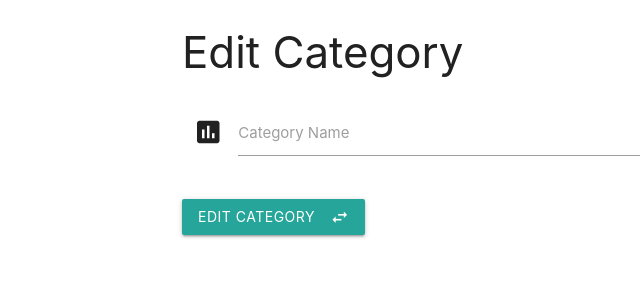
After one commit to auxfuse/task-manager, a Flask app: template templates/editcategory.html in a window 1280 px wide. The commit adds this page. Shown: the top 300 px of the page, without its empty margins (10-650 px from the left). Run offline with Flask 2, Linux system fonts and the light colour scheme; the template is opened without the code that fills it, so the values that code supplies are empty; some libraries are stand-ins or nearby versions.

Commit message:
editcategory.html and associated views added

```diff
--- a/app.py
+++ b/app.py
@@ -7,20 +7,26 @@ from bson.objectid import ObjectId
 
 app = Flask(__name__)
 
+
 app.config["MONGO_DBNAME"] = 'task_manager'
 app.config["MONGO_URI"] = 'mongodb+srv://root:r00tUser@newcluster-ldajm.mongodb.net/task_manager?retryWrites=true&w=majority'
 
+
 mongo = PyMongo(app)
 
+
 @app.route('/')
+
 
 @app.route('/get_tasks')
 def get_tasks():
     return render_template("tasks.html", tasks=mongo.db.tasks.find())
 
+
 @app.route('/add_task')
 def add_task():
     return render_template('addtask.html', categories=mongo.db.categories.find())
+
 
 """Form submission to take currently filled fields to create a new document in our tasks collection.
 We convert the form to a dict so it can be easily understood by Mongo. In reality we would also add form validation here
@@ -31,6 +37,7 @@ def insert_task():
     tasks.insert_one(request.form.to_dict())
     return redirect(url_for('get_tasks'))
 # Good practice to return the user to the task page once document is created in DB.
+
 
 """Create associated function that will react to the 'edit' button being clicked to edit the properties associated
 with just that singular task. Fetch the task that matches the task ID using the mongo ID as parameter alongside the value
@@ -43,6 +50,7 @@ def edit_task(task_id):
     all_categories = mongo.db.categories.find()
     return render_template('edittask.html', task=the_task, categories=all_categories)
 
+
 @app.route('/update_task/<task_id>', methods=['POST'])
 def update_task(task_id):
     tasks = mongo.db.tasks
@@ -51,19 +59,27 @@ def update_task(task_id):
         'task_name': request.form.get('task_name'),
         'category_name': request.form.get('category_name'),
         'task_description': request.form.get('task_description'),
-         'due_date': request.form.get('due_date'),
-         'is_urgent': request.form.get('is_urgent')
+        'due_date': request.form.get('due_date'),
+        'is_urgent': request.form.get('is_urgent')
      })
     return redirect(url_for('get_tasks'))
+
 
 @app.route('/delete_task/<task_id>')
 def delete_task(task_id):
     mongo.db.tasks.remove({'_id': ObjectId(task_id)})
     return redirect(url_for('get_tasks'))
 
+
 @app.route('/get_categories')
 def get_categories():
     return render_template('categories.html', categories=mongo.db.categories.find())
+
+
+@app.route('/edit_category/<category_id>')
+def edit_category(category_id):
+    return render_template('editcategory.html', category=mongo.db.categories.find_one({'_id': ObjectId(category_id)}))
+
 
 if __name__ == "__main__":
     app.run(host=os.environ.get('IP'),
--- a/templates/categories.html
+++ b/templates/categories.html
@@ -9,8 +9,8 @@
                 <div class="row">
                     <div class="collapsible-header">
                         <div class="col s3">
-                            <a href="" class="waves-effect waves-light btn btn_small">Edit</a>
-                            <a href="" class="waves-effect waves-light btn btn_small blue">Done</a>
+                            <a href="{{url_for('edit_category', category_id=category._id)}}" class="waves-effect waves-light btn btn_small">Edit</a>
+                            <a href="" class="waves-effect waves-light btn btn_small blue">Delete</a>
                         </div>
                         <div class="col s9">
                             <div class="category_header">{{cat.category_name}}</div>
--- /dev/null
+++ b/templates/editcategory.html
@@ -0,0 +1,23 @@
+{% extends 'base.html' %}
+{% block content %}
+
+    <h3>Edit Category</h3>
+    <div class="row">
+        <!-- Form action to be set to the url of the function of 'insert_task' -->
+        <form action="{{ url_for('edit_category', category_id=category._id) }}" method="POST" class="col s12">
+            <div class="row">
+                <div class="input-field col s12">
+                    <i class="material-icons prefix">poll</i>
+                    <input id="category_name" name="category_name" type="text" class="validate" value="{{categories.category_name}}">
+                    <label for="category_name">Category Name</label>
+                </div>
+            </div>
+            <div class="row">
+                <button class="btn waves-effect waves-light" type="submit" name="action">Edit Category
+                    <i class="material-icons right">swap_horiz</i>
+                </button>
+            </div>
+        </form>
+    </div>
+
+{% endblock %}
--- a/templates/edittask.html
+++ b/templates/edittask.html
@@ -36,7 +36,7 @@
                 </div>
             </div>
             <div class="row">
-                <div class="input-fiel col s12">
+                <div class="input-field col s12">
                     <i class="material-icons prefix">today</i>
                     <input id="due_date" name="due_date" type="text" class="datepicker" value="{{task.due_date}}">
                     <label for="due_date">Due Date</label>
```
